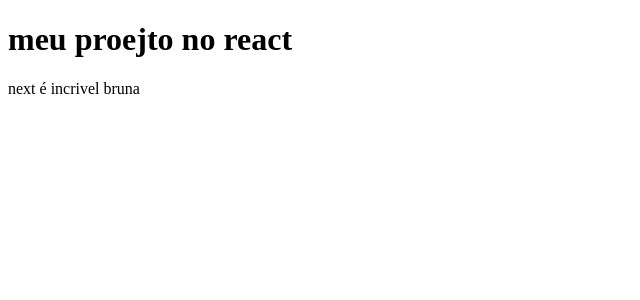
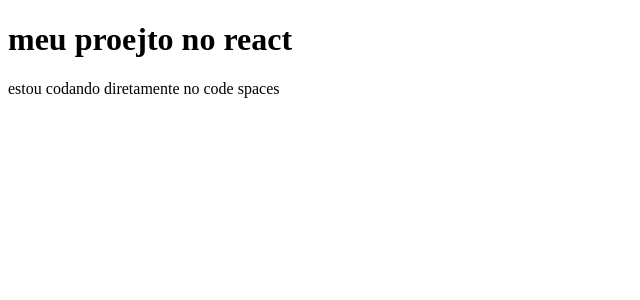
Before and after one commit to devloureiro/clone-tabnews, a Next.js app: page / in a window 1280 px wide. Shown: the top 300 px of the page, without its empty margins (0-640 px from the left). Built offline with nearby package versions, Linux system fonts and the light colour scheme.

Commit message:
atualizando

```diff
--- a/pages/index.js
+++ b/pages/index.js
@@ -2,7 +2,7 @@ function Home() {
   return (
     <div>
       <h1>meu proejto no react</h1>
-      <p>next é incrivel bruna</p>
+      <p>estou codando diretamente no code spaces</p>
     </div>
   );
 }
```
